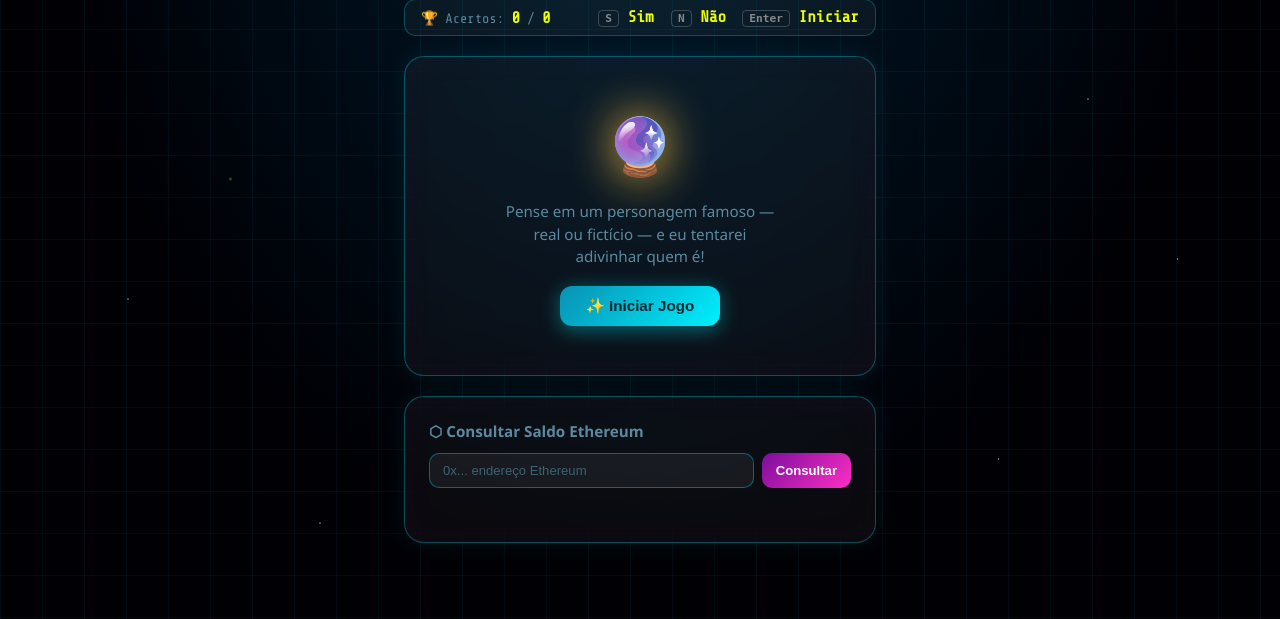
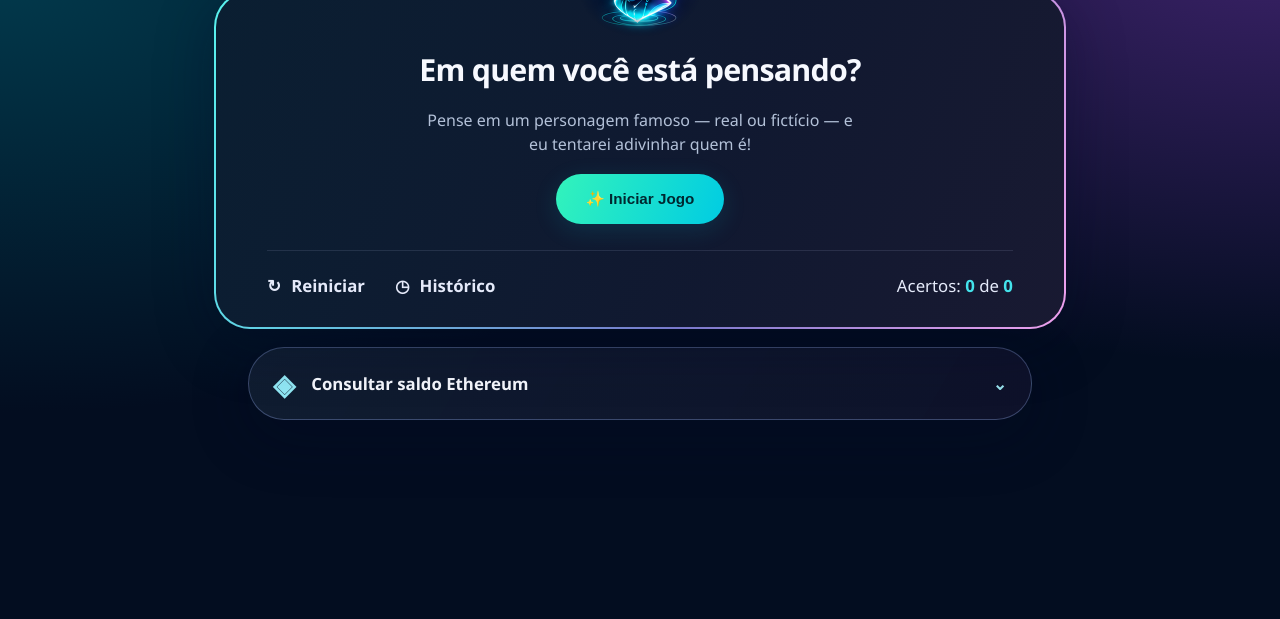
Before and after one commit to RogerioAguilera/game-flask-web3, a Flask app: page / in a window 1280 px wide. Shown: the part 181-800 px from the top of the page. Run offline with Flask 3, Linux system fonts and the light colour scheme; parts of the project's set-up code (start-up, migrations or seed data) failed here and were passed over.

Commit message:
Update game UI and reload questions for each game

```diff
--- a/app.py
+++ b/app.py
@@ -27,8 +27,9 @@ def network():
         'latest_block': w3.eth.block_number,
     })
 
-QUESTIONS_FILE = os.getenv('QUESTIONS_FILE', 'questions.json')
-STATS_FILE = os.getenv('STATS_FILE', 'stats.json')
+BASE_DIR = os.path.dirname(os.path.abspath(__file__))
+QUESTIONS_FILE = os.getenv('QUESTIONS_FILE', os.path.join(BASE_DIR, 'questions.json'))
+STATS_FILE = os.getenv('STATS_FILE', os.path.join(BASE_DIR, 'stats.json'))
 
 
 def load_data():
@@ -117,6 +118,8 @@ def index():
 
 @app.route('/start_game', methods=['POST'])
 def start_game():
+    global QUESTIONS, GUESSES
+    QUESTIONS, GUESSES = load_data()
     session['current_q'] = 1
     session['steps'] = 0
     return jsonify({'question': QUESTIONS[1]['question'], 'steps': 0})
--- /dev/null
+++ b/static/game.css
@@ -0,0 +1,32 @@
+:root{--text:#f7f9ff;--muted:#b3c1d8;--gold:#42e8f0;--yes-color:#29efbe;--no-color:#f481cb;--accent:#bc64ee}
+body{background:radial-gradient(ellipse at 0 20%,#00657780,transparent 48%),radial-gradient(ellipse at 100% 12%,#7939b980,transparent 45%),#030d20;color:var(--text);font-family:'Segoe UI',Arial,sans-serif}
+body::before{display:none}
+.site-header{width:calc(100% - 80px);padding:25px 0;display:flex;align-items:center;justify-content:space-between;border-bottom:1px solid #ffffff20;text-align:left}
+.brand{display:flex;align-items:center;gap:18px;color:var(--text);text-decoration:none;font-weight:750;font-size:clamp(1.2rem,2.5vw,2rem);letter-spacing:-1px}.brand-gem{font-size:2.7rem;color:#43eee8}
+.site-menu{position:relative}.site-menu summary{cursor:pointer;list-style:none;font-size:1.8rem;color:#d5c5fa}.site-menu summary::-webkit-details-marker{display:none}.site-menu nav{position:absolute;right:0;top:45px;z-index:5;min-width:190px;padding:12px;border:1px solid #7987b0;border-radius:14px;background:#0a1831;box-shadow:0 10px 30px #0008}.site-menu a,.site-menu button{display:block;padding:12px;color:white;font:inherit;text-decoration:none;background:none;border:0;cursor:pointer}
+main{max-width:900px;padding:62px 24px 24px;gap:18px}
+.card{background:linear-gradient(120deg,#07162af5,#10142af5) padding-box,linear-gradient(110deg,#58f3ee,#7878cb 60%,#efa1ee) border-box;border:2px solid transparent;box-shadow:0 15px 60px #030a2355;border-radius:36px;backdrop-filter:none}
+#gameCard{position:relative;min-height:0;padding:32px 6% 20px;justify-content:flex-start}
+.wizard{position:absolute;top:-53px;left:50%;transform:translateX(-50%);width:120px;height:96px;background:url('game-reference.png') center -58px / 836px 470.5px no-repeat;mask-image:radial-gradient(ellipse at center,#000 43%,transparent 72%);pointer-events:none}
+.state{gap:20px;min-width:0}#idleState{padding:24px 0 8px;gap:18px}#idleState h2{font-size:clamp(1.4rem,2.5vw,1.9rem);letter-spacing:-.8px}#idleState p{font-size:1rem;max-width:440px;line-height:1.5}
+.step-label{font-family:inherit;align-self:flex-start;color:var(--text);font-size:1.2rem;font-weight:600;margin-bottom:14px}.progress-bar{height:9px;background:#a9b6ed20;box-shadow:inset 0 0 0 1px #c3cdf322}.progress-fill{background:linear-gradient(90deg,#31f2c4,#00d9f1)}
+#questionText{font-size:clamp(1.4rem,2.6vw,2rem);color:var(--text);font-weight:750;line-height:1.3;min-height:80px;display:flex;align-items:center;justify-content:center;margin:8px 0 0;overflow-wrap:anywhere;letter-spacing:-.7px}
+.answer-btns{gap:7%;margin:4px 0 12px}.btn{justify-content:center;min-height:48px}.btn-yes,.btn-no{position:relative;max-width:none;min-height:58px;border-radius:50px;font-size:1.35rem;box-shadow:0 12px 30px #00d4dd15}.btn-yes{background:linear-gradient(110deg,#33f3bb,#00cce3);color:#001b29}.btn-no{background:linear-gradient(110deg,#f784c7,#a948e2);color:#fff}.answer-btns .kbd{position:absolute;right:16px;border:0;background:#05244840;color:white;font-size:1.2rem!important;font-weight:600;line-height:1;opacity:1!important;border-radius:50%;width:40px;height:40px;display:grid;place-items:center}.btn-primary{background:linear-gradient(110deg,#33f3bb,#00cce3);box-shadow:0 6px 25px #00cce322;padding:16px 30px;border-radius:30px}
+.game-footer{display:flex;align-items:center;gap:30px;width:100%;margin-top:18px;padding-top:12px;border-top:1px solid #bdc9ee20}.footer-action{display:flex;align-items:center;gap:10px;background:none;border:0;color:#e5eafa;font:600 1.05rem 'Segoe UI',sans-serif;cursor:pointer;min-height:44px}.footer-action:first-letter{color:#5eeaf0}#scorebar{margin-left:auto;border:0;background:none;padding:0;font:1.05rem 'Segoe UI',sans-serif;display:block;color:#e5eafa;white-space:nowrap}#scorebar span{font-size:inherit;color:#44e3ec}
+#guessState{padding-top:35px}.guess-name{background:none;color:white;-webkit-text-fill-color:initial;font-size:clamp(1.8rem,4vw,2.8rem)}.guess-label{font-size:1rem}.feedback-row{flex-wrap:wrap;justify-content:center}.btn-ghost{color:#c6d2e8}#historyPanel{background:#07162c;border:1px solid #7385b25c;padding:20px 25px}#historyPanel summary{color:#dbe5f8;font-size:1rem}#historyList li{color:#c4d0e3;gap:15px;line-height:1.6}.hist-badge{flex-shrink:0}
+#ethCard{margin:0 4%;border:1px solid #7489bf70;border-radius:36px;padding:0;background:linear-gradient(120deg,#152337bb,#10132cdd)}#ethCard summary{display:flex;align-items:center;justify-content:center;gap:16px;cursor:pointer;list-style:none;padding:16px 24px;font-size:1.05rem;font-weight:650}#ethCard summary::-webkit-details-marker{display:none}#ethCard summary>span:first-child{font-size:1.8rem;color:#91e8f5}.chevron{margin-left:auto;color:#98e3ef}#ethCard[open] .chevron{transform:rotate(180deg)}.eth-content{padding:0 28px 22px}.eth-input{min-width:0;font-size:1rem;padding:13px;color:white}.eth-input::placeholder{color:#9cacc4}.eth-row{gap:12px}.btn-eth{background:linear-gradient(120deg,#7c4bcb,#a541b6);font-size:.95rem}
+button:focus-visible,a:focus-visible,summary:focus-visible,input:focus-visible{outline:3px solid #84f4f7;outline-offset:5px}#learnForm{max-width:650px}#learnForm .eth-input{width:100%}
+@media(max-width:600px){.site-header{width:calc(100% - 32px);padding:12px 0}.brand{gap:8px;letter-spacing:-.6px}.brand-gem{font-size:2rem}.site-menu summary{font-size:1.5rem}main{padding:56px 16px 20px;gap:20px}#gameCard{padding:30px 22px 18px;border-radius:34px;min-height:0}.wizard{top:-46px;width:100px;height:80px;background-size:697px 392px;background-position:center -48px}.step-label{align-self:center;font-size:1rem;margin:16px 0 0}.state{gap:23px}#questionText{font-size:clamp(1.45rem,6.4vw,2rem);min-height:125px;margin:0;line-height:1.35}.answer-btns{gap:14px;margin:0}.btn-yes,.btn-no{min-height:60px;font-size:1.4rem}.kbd,.answer-btns .kbd{display:none!important}.game-footer{gap:8px;flex-wrap:wrap;justify-content:space-between;margin-top:22px;padding-top:12px}.footer-action{font-size:.92rem;gap:6px}#scorebar{font-size:.9rem}#idleState{padding:30px 0 12px}#idleState p{font-size:1rem}#ethCard{margin:0;border-radius:24px}#ethCard summary{padding:18px;font-size:1rem;gap:10px}.eth-content{padding:0 16px 16px}.eth-row{flex-direction:column}.feedback-row .btn{padding:12px 18px}#guessState{padding-top:22px}}
+@media(prefers-reduced-motion:reduce){*,*::before,*::after{animation:none!important;transition:none!important;scroll-behavior:auto!important}}
+
+/* Keep the initial game visible on shorter laptop screens. */
+@media (min-width:601px) and (max-height:750px){
+    .site-header{padding:10px 0}.brand{font-size:1.35rem}.brand-gem{font-size:2rem}
+    main{padding-top:48px;gap:14px}
+    #gameCard{padding-top:26px;padding-bottom:14px}
+    #idleState{padding-top:18px;gap:14px}
+    .step-label{margin-bottom:0;font-size:1rem}
+    #questionText{min-height:65px}
+    .game-footer{margin-top:12px;padding-top:8px}
+    #ethCard summary{padding:12px 22px}
+}
--- a/templates/index.html
+++ b/templates/index.html
@@ -4,9 +4,6 @@
     <meta charset="UTF-8">
     <meta name="viewport" content="width=device-width, initial-scale=1.0">
     <title>Web3 Adivinhador</title>
-    <link rel="preconnect" href="https://fonts.googleapis.com">
-    <link rel="preconnect" href="https://fonts.gstatic.com" crossorigin>
-    <link href="https://fonts.googleapis.com/css2?family=Orbitron:wght@700;900&family=Share+Tech+Mono&display=swap" rel="stylesheet">
     <style>
         :root {
             --purple-dark: #050810;
@@ -279,44 +276,34 @@
         /* ── Utils ── */
         @keyframes fadeIn { from { opacity: 0; transform: translateY(5px); } to { opacity: 1; transform: none; } }
     </style>
+    <link rel="stylesheet" href="{{ url_for('static', filename='game.css') }}">
 </head>
 <body>
 
-<header>
-    <img src="https://cdn-icons-png.flaticon.com/512/616/616494.png" alt="Gênio">
-    <h1>Web3 Adivinhador</h1>
-    <p>O gênio que lê sua mente — e a blockchain</p>
+<header class="site-header">
+    <a class="brand" href="/">Web3 Adivinhador <span class="brand-gem" aria-hidden="true">◈</span></a>
+    <details class="site-menu"><summary aria-label="Abrir menu">☰</summary><nav><a href="#ethCard">Consultar saldo</a><button onclick="startGame()">Nova partida</button></nav></details>
 </header>
-
 <main>
-
-    <!-- ── Score bar ── -->
-    <div id="scorebar">
-        <div>🏆 Acertos: <span id="scoreWins">0</span> / <span id="scoreTotal">0</span></div>
-        <div class="score-right">
-            <span><kbd class="kbd">S</kbd> Sim &nbsp;<kbd class="kbd">N</kbd> Não</span>
-            <span><kbd class="kbd">Enter</kbd> Iniciar</span>
-        </div>
-    </div>
-
     <!-- ── Jogo ── -->
     <div class="card" id="gameCard">
+        <div class="wizard" role="img" aria-label="Gênio holográfico"></div>
 
         <!-- Idle -->
         <div class="state active" id="idleState">
-            <div class="crystal">🔮</div>
+            <h2>Em quem você está pensando?</h2>
             <p>Pense em um personagem famoso — real ou fictício — e eu tentarei adivinhar quem é!</p>
             <button class="btn btn-primary" onclick="startGame()">✨ Iniciar Jogo</button>
         </div>
 
         <!-- Question -->
         <div class="state" id="questionState">
+            <span class="step-label" id="stepLabel">Pergunta 1</span>
             <div class="progress-bar"><div class="progress-fill" id="progressFill"></div></div>
-            <span class="step-label" id="stepLabel">Pergunta 1</span>
             <p id="questionText"></p>
             <div class="answer-btns">
-                <button class="btn btn-yes" id="btnYes" onclick="sendAnswer('yes')">✔ Sim &nbsp;<kbd class="kbd" style="font-size:.65rem;opacity:.6">S</kbd></button>
-                <button class="btn btn-no"  id="btnNo"  onclick="sendAnswer('no')"> ✘ Não &nbsp;<kbd class="kbd" style="font-size:.65rem;opacity:.6">N</kbd></button>
+                <button class="btn btn-yes" id="btnYes" onclick="sendAnswer('yes')">Sim <kbd class="kbd" style="font-size:.65rem;opacity:.6">S</kbd></button>
+                <button class="btn btn-no"  id="btnNo"  onclick="sendAnswer('no')">Não <kbd class="kbd" style="font-size:.65rem;opacity:.6">N</kbd></button>
             </div>
         </div>
 
@@ -356,6 +343,11 @@
             <button class="btn btn-ghost" onclick="startGame()">↩ Jogar Novamente &nbsp;<kbd class="kbd" style="font-size:.65rem;opacity:.6">Enter</kbd></button>
         </div>
 
+        <div class="game-footer">
+            <button class="footer-action" onclick="startGame()">↻ <span>Reiniciar</span></button>
+            <button class="footer-action" id="historyToggle" aria-controls="historyPanel" aria-expanded="false" onclick="toggleHistory()">◷ <span>Histórico</span></button>
+            <div id="scorebar">Acertos: <span id="scoreWins">0</span> de <span id="scoreTotal">0</span></div>
+        </div>
     </div>
 
     <!-- ── Histórico ── -->
@@ -365,14 +357,16 @@
     </details>
 
     <!-- ── Ethereum ── -->
-    <div class="card" id="ethCard">
-        <h2>⬡ Consultar Saldo Ethereum</h2>
+    <details class="card" id="ethCard">
+        <summary><span aria-hidden="true">◈</span> Consultar saldo Ethereum <span class="chevron" aria-hidden="true">⌄</span></summary>
+        <div class="eth-content">
         <div class="eth-row">
             <input class="eth-input" type="text" id="ethAddress" placeholder="0x... endereço Ethereum" aria-label="Endereço Ethereum">
             <button class="btn btn-eth" onclick="getBalance()">Consultar</button>
         </div>
-        <p id="ethResult"></p>
-    </div>
+        <p id="ethResult" role="status"></p>
+        </div>
+    </details>
 
 </main>
 
@@ -424,7 +418,7 @@
         el.classList.add('dim');
 
         setTimeout(() => {
-            el.innerHTML = text;
+            el.textContent = text;
             el.classList.remove('dim');
         }, 220);
 
@@ -525,7 +519,8 @@
         const character = document.getElementById('learnCharacter').value.trim();
         const emoji     = document.getElementById('learnEmoji').value.trim() || '🎭';
         const question  = document.getElementById('learnQuestion').value.trim();
-        const answer    = document.querySelector('input[name="learnAnswer"]:checked')?.value;
+        const selectedAnswer = document.querySelector('input[name="learnAnswer"]:checked');
+        const answer = selectedAnswer ? selectedAnswer.value : undefined;
         const result    = document.getElementById('learnResult');
 
         if (!character || !question || !answer) {
@@ -569,6 +564,16 @@
         document.getElementById('scoreTotal').textContent = total;
     }
 
+    function toggleHistory() {
+        const panel = document.getElementById('historyPanel');
+        renderHistory();
+        panel.style.display = 'block';
+        panel.open = !panel.open;
+    }
+    document.getElementById('historyPanel').addEventListener('toggle', e => {
+        document.getElementById('historyToggle').setAttribute('aria-expanded', String(e.target.open));
+    });
+
     // ── History ──
     function renderHistory() {
         const list = document.getElementById('historyList');
@@ -608,7 +613,7 @@
 
     // ── Keyboard shortcuts ──
     document.addEventListener('keydown', e => {
-        if (e.target.tagName === 'INPUT') return;
+        if (['INPUT', 'TEXTAREA', 'BUTTON', 'SUMMARY', 'A'].includes(e.target.tagName) || e.repeat) return;
         const key = e.key.toLowerCase();
 
         const idle     = document.getElementById('idleState').classList.contains('active');
```
Also changed, not shown: tests/test_game.py (+20 -0 lines), README.md, output/imagegen/desktop-ajustado.png (added), output/imagegen/desktop-sem-marca.png (added), output/imagegen/mobile-ajustado.png (added), output/imagegen/mobile-sem-marca.png (added), static/game-reference.png (added).
